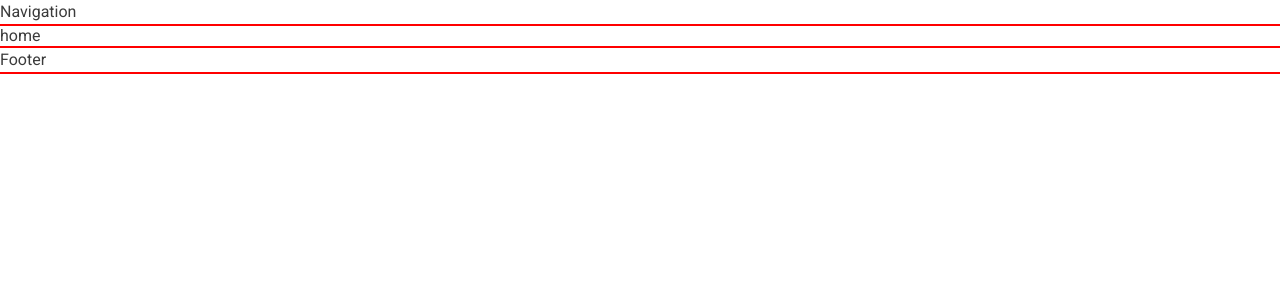
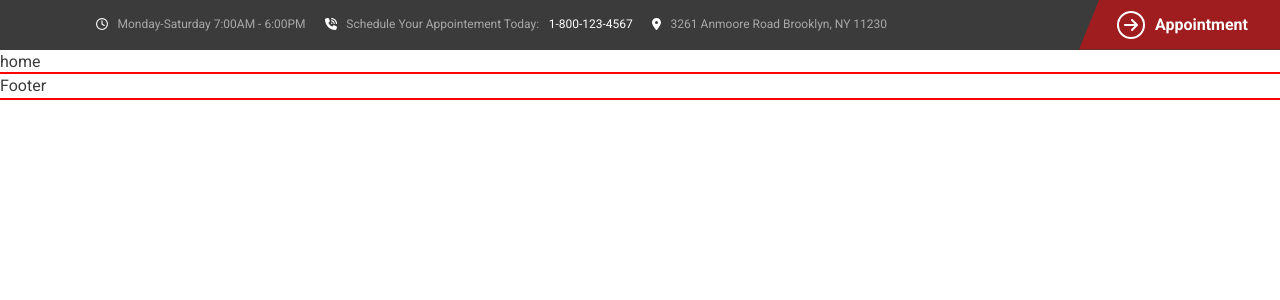
Before and after one commit to mukullmennr/renew-automotive, a Next.js app: page / in a window 1280 px wide. Shown: the top 300 px of the page. Built offline with nearby package versions, Linux system fonts and the light colour scheme.

Commit message:
upper nav completed

```diff
--- a/package.json
+++ b/package.json
@@ -9,6 +9,11 @@
 		"lint": "next lint"
 	},
 	"dependencies": {
+		"@fortawesome/fontawesome-svg-core": "^6.5.2",
+		"@fortawesome/free-brands-svg-icons": "^6.5.2",
+		"@fortawesome/free-regular-svg-icons": "^6.5.2",
+		"@fortawesome/free-solid-svg-icons": "^6.5.2",
+		"@fortawesome/react-fontawesome": "^0.2.0",
 		"next": "14.1.4",
 		"react": "^18",
 		"react-dom": "^18",
--- a/src/app/layout.tsx
+++ b/src/app/layout.tsx
@@ -4,6 +4,11 @@ import Navigation from "@/components/Navigation/Navigation";
 import Footer from "@/components/Footer/Footer";
 
 import "@/styles/main.scss";
+
+import { config } from "@fortawesome/fontawesome-svg-core";
+import "@fortawesome/fontawesome-svg-core/styles.css";
+
+config.autoAddCss = false;
 
 const roboto = Roboto({
 	weight: ["400", "500", "700"],
--- a/src/components/Navigation/Navigation.tsx
+++ b/src/components/Navigation/Navigation.tsx
@@ -1,8 +1,72 @@
-import React from "react";
+"use client";
+
+import React, { useState } from "react";
 import styles from "./navigation.module.scss";
+import { FontAwesomeIcon } from "@fortawesome/react-fontawesome";
+import { faClock } from "@fortawesome/free-regular-svg-icons";
+import {
+	faAngleDown,
+	faArrowRight,
+	faLocationDot,
+	faPhoneVolume,
+	faXmark,
+} from "@fortawesome/free-solid-svg-icons";
+import Link from "next/link";
 
 const Navigation = () => {
-	return <nav className={styles.nav}>Navigation</nav>;
+	const [active, setActive] = useState(false);
+
+	return (
+		<nav className={styles.nav}>
+			<div
+				className={`${styles.nav_upper} ${active ? styles.active : ""}`}
+			>
+				<div className={styles.items_parent}>
+					<div className={styles.items}>
+						<div className={styles.items_child}>
+							<FontAwesomeIcon icon={faClock} />
+							Monday-Saturday 7:00AM - 6:00PM
+						</div>
+						<div className={styles.items_child}>
+							<FontAwesomeIcon icon={faPhoneVolume} />
+							Schedule Your Appointement Today:{" "}
+							<a href="tel:1-800-123-4567">1-800-123-4567</a>
+						</div>
+						<div className={styles.items_child}>
+							<FontAwesomeIcon icon={faLocationDot} />
+							3261 Anmoore Road Brooklyn, NY 11230
+						</div>
+					</div>
+				</div>
+
+				<div className={styles.main}>
+					<div
+						className={styles.show_more}
+						onClick={() => setActive((prev) => !prev)}
+					>
+						{!active ? (
+							<FontAwesomeIcon icon={faAngleDown} />
+						) : (
+							<FontAwesomeIcon icon={faXmark} />
+						)}
+					</div>
+
+					<div className={styles.appointment}>
+						<Link href="/">
+							<span>
+								<FontAwesomeIcon icon={faArrowRight} />
+							</span>
+							Appointment
+						</Link>
+					</div>
+				</div>
+			</div>
+
+			<div className={styles.nav_main}>
+				<div className={styles.logo}></div>
+			</div>
+		</nav>
+	);
 };
 
 export default Navigation;
--- a/src/components/Navigation/navigation.module.scss
+++ b/src/components/Navigation/navigation.module.scss
@@ -1,5 +1,162 @@
 @use "/src/styles/abstract" as ab;
 
 .nav {
-	outline: 2px solid red;
+	&_upper {
+		background-color: var(--grey);
+		color: var(--grey-text);
+
+		@include ab.screen-64 {
+			display: flex;
+		}
+
+		&.active {
+			.items_parent {
+				grid-template-rows: 1fr;
+				padding-block: 1em;
+				border-color: var(--grey-text);
+
+				@include ab.screen-64 {
+					padding-block: 0;
+					border-color: transparent;
+				}
+			}
+		}
+
+		.items_parent {
+			display: grid;
+			grid-template-rows: 0fr;
+
+			border-block-end: 0.075em solid transparent;
+
+			transition: grid-template-rows 300ms, padding 300ms,
+				border-color 300ms;
+
+			@include ab.screen-64 {
+				grid-template-rows: 1fr;
+				margin-inline: auto;
+
+				border-color: transparent;
+				padding-block: 0;
+
+				.items {
+					display: flex;
+					width: max-content;
+
+					align-items: center;
+					justify-content: center;
+
+					gap: 1.6em;
+				}
+			}
+		}
+
+		.items {
+			overflow: hidden;
+
+			font-size: clamp(0.75rem, 75%, 1rem);
+
+			display: grid;
+			gap: 0.5em;
+
+			width: min(90%, var(--max-width));
+			margin-inline: auto;
+
+			&_child {
+				display: flex;
+				gap: 0.8em;
+				align-items: center;
+
+				a {
+					color: var(--white);
+					text-decoration-color: transparent;
+					text-underline-offset: 0.25em;
+
+					&:hover,
+					&:active {
+						text-decoration-color: var(--white);
+					}
+				}
+
+				svg {
+					color: var(--white);
+				}
+			}
+		}
+
+		.main {
+			display: flex;
+
+			@include ab.screen-64 {
+				margin-inline-start: auto;
+			}
+
+			.show_more {
+				margin-inline-start: 5%;
+				display: grid;
+				place-items: center;
+
+				svg {
+					font-size: 1.5rem;
+					color: var(--white);
+					cursor: pointer;
+				}
+
+				@include ab.screen-64 {
+					display: none;
+				}
+			}
+
+			.appointment {
+				margin-inline-start: auto;
+
+				clip-path: polygon(0 100%, 10% 0, 100% 0, 100% 100%);
+				height: 100%;
+				background-color: var(--red);
+
+				a {
+					--bg: var(--accent);
+
+					display: inline-block;
+					padding-block: 0.8rem;
+					padding-inline: 2.5em 2em;
+
+					font-size: clamp(0.75rem, 1.25vi, 1rem);
+					font-weight: 700;
+
+					background-color: var(--bg);
+					color: var(--white);
+					text-decoration: transparent;
+
+					display: inline-flex;
+					gap: 0.75rem;
+
+					align-items: center;
+
+					transition: background-color 300ms;
+
+					&:hover,
+					&:focus {
+						--bg: var(--accent-light);
+					}
+
+					&:active {
+						--bg: var(--accent-dark);
+					}
+
+					span {
+						display: inline-flex;
+						align-items: center;
+						justify-content: center;
+
+						outline: 0.125rem solid var(--white);
+						// padding: 0.2em;
+						width: 1.5em;
+						aspect-ratio: 1;
+
+						border-radius: 50%;
+					}
+				}
+			}
+		}
+	}
 }
--- a/src/styles/main.scss
+++ b/src/styles/main.scss
@@ -4,6 +4,7 @@
 :root {
 	--red: hsl(359, 69%, 37%);
 	--grey: hsl(0, 0%, 23%);
+	--grey-text: hsl(0, 0%, 66%);
 	--white: hsl(0, 0%, 100%);
 
 	--accent: var(--red);
@@ -15,9 +16,15 @@
 
 	--max-width: 78em;
 	--border-radius: 0.75rem;
+	--max-width-wide: 90em;
 }
 
 html {
 	background-color: var(--background);
 	color: var(--text);
 }
+
+.container {
+	width: min(90%, var(--max-width));
+	margin-inline: auto;
+}
```
Also changed, not shown: src/components/Container/Container.tsx (added, +11 -0 lines), public/logo.png (added), 1 other file (tests, documents, lock files or other folders).
